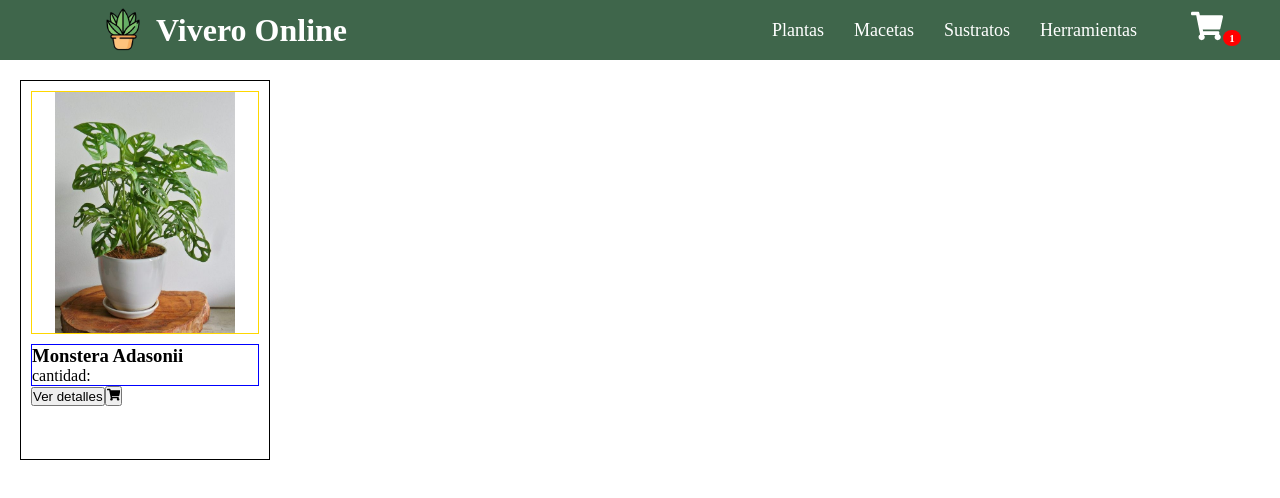
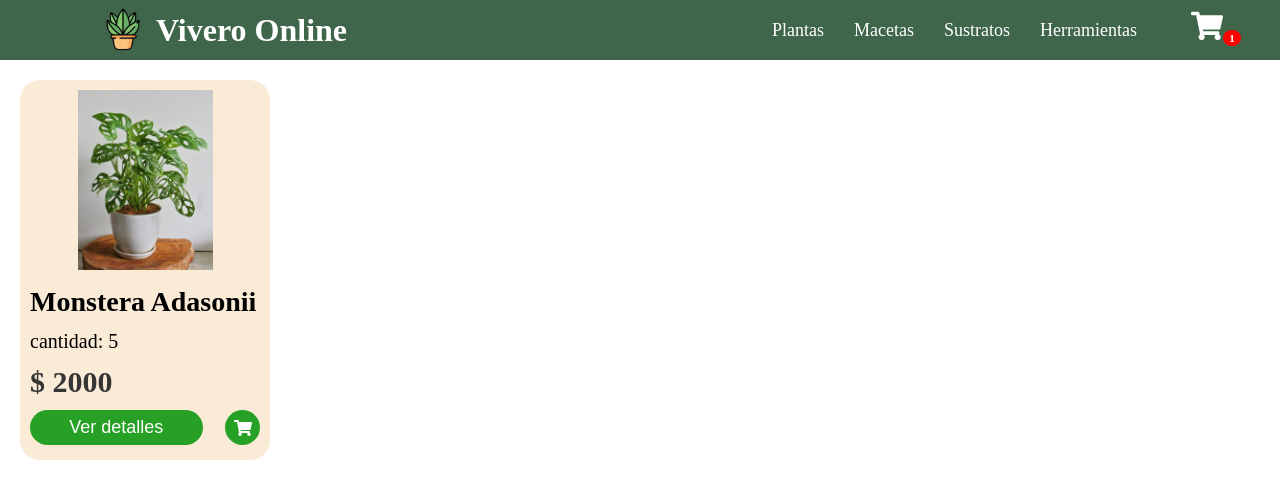
Before and after one commit to MilenaFranzese/segundaentregareact, a React (Create React App) app: page / in a window 1280 px wide. Shown: the top 498 px of the page. Built offline with nearby package versions, Linux system fonts and the light colour scheme.

Commit message:
termino css cards y agrego productos

```diff
--- a/src/App.js
+++ b/src/App.js
@@ -1,12 +1,12 @@
 import './style.css';
 import Navbar from './components/Navbar';
-import CardItem from './components/CardItem';
+import ContainerCardItems from './components/ContainerCardItems';
 
 function App() {
   return (
     <div className="App">
       <Navbar/>
-      <CardItem/>
+      <ContainerCardItems/>
     </div>
   );
 }
--- a/src/components/CardItem.js
+++ b/src/components/CardItem.js
@@ -9,7 +9,11 @@ function CardItem (){
     return(
         <div className="cardItems">
             <Image imagen={ImgPrueba}/>
-            <Description title="Monstera Adasonii"/>
+            <Description
+                        title="Monstera Adasonii"
+                        cantidad = {5}
+                        precio = {2000}
+                        />
 
             <div className="buttons">
                 <ButtonDetalle/>
--- /dev/null
+++ b/src/components/ContainerCardItems.js
@@ -0,0 +1,20 @@
+import CardItem from "./CardItem";
+import fetchSimulation from "../utils/fetchSimulation";
+import { useEffect, useState } from "react";
+import productos from "../utils/products";
+
+const ContainerCardItems = () => {
+    const [ datos, setDatos] = useState ( [] );
+
+    useEffect(() => {
+        fetchSimulation(productos, 3000)
+        .then(resp => setDatos(resp))
+        .catch(error => console.log(error))
+    }, [])
+
+    return(
+        <CardItem />
+    )
+}
+
+export default ContainerCardItems;
--- a/src/components/Description.js
+++ b/src/components/Description.js
@@ -20,7 +20,7 @@ const Description = (props) => {
             </span>
 
             <span className="precio">
-                {props.precio}
+                $ {props.precio}
             </span>
         </div>
     )
--- a/src/components/styles/cardItem.css
+++ b/src/components/styles/cardItem.css
@@ -5,30 +5,94 @@
 }
 
 .cardItems{
-    border: 1px solid black;
+    background-color: antiquewhite;
     height: 380px;
     width: 250px;
     padding: 10px;
     margin: 20px;
+    display: flex;
+    flex-direction: column;
+    justify-content: center;
+    border-radius: 20px;
 }
 
 /* Imagen */
 .cardItems .cardImg{
-    border: 1px solid gold;
     display: flex;
     justify-content: center;
     margin-bottom: 10px;
+    height: 50%;
 }
 
-.cardItems .cardImg img{
-    width: 80%;
-}
+/* .cardItems .cardImg img{
+
+} */
 
 /* Descripción */
 .cardDescription{
-    border: 1px solid blue;
+    display: flex;
+    flex-direction: column;
+    height: 35%;
+}
+
+.cardDescription .title{
+    font-size: 28px;
+    margin: 6px 0;
 }
 
 .cardDescription .description{
     display: none;
 }
+
+.cardDescription .cant{
+    color: black;
+    font-size: 20px;
+    margin: 6px 0;
+}
+
+.cardDescription .precio{
+    color: rgb(53, 53, 53);
+    font-size: 30px;
+    font-weight: bold;
+    margin: 6px 0;
+}
+
+/* contenedor de botones */
+
+.buttons{
+    height: 15%;
+    display: flex;
+    align-items: center;
+    justify-content: space-between;
+}
+
+.buttons #detalles{
+    height: 35px;
+    width: 75%;
+    background-color: rgb(38, 161, 38);
+    color: white;
+    border-radius: 50px;
+    border: none;
+    font-size: 18px;
+}
+
+.buttons #detalles:hover{
+    background-color: green;
+}
+
+.buttons #AddCart{
+    background-color: rgb(38, 161, 38);
+    color: white;
+    height: 35px;
+    width: 35px;
+    border-radius: 50%;
+    border: none;
+    font-size: 18px;
+    display: flex;
+    justify-content: center;
+    align-items: center;
+}
+
+.buttons #AddCart:hover{
+    background-color: green;
+}
--- /dev/null
+++ b/src/utils/fetchSimulation.js
@@ -0,0 +1,12 @@
+
+
+const fetchSimulation = (dataBase, time) => {
+    return new Promise((resolve, rejact) => {
+        setTimeout(() =>  {
+            resolve(dataBase);
+            rejact(new Error("algo salió mal"))
+        }, time)
+    })
+}
+
+export default fetchSimulation;
--- /dev/null
+++ b/src/utils/products.js
@@ -0,0 +1,126 @@
+const productos = [
+    {
+        id: 1 ,
+        title: "Monstera Adasonii",
+        description: "Interior" ,
+        stock: 10,
+        type: "planta",
+        imageProduct: "https://lagreentouch.fr/cdn/shop/files/livraison_monstera_hydroculture_686d34a7-bd7c-4b6e-838a-62cfa55f74c9.jpg?v=1700143734&width=1214",
+        price: 4500,
+    },
+
+    // {
+    //     id: 2,
+    //     title: ,
+    //     description: ,
+    //     stock: ,
+    //     type: ,
+    //     imageProduct: ,
+    //     price: ,
+    // },
+
+    // {
+    //     id: 3,
+    //     title: ,
+    //     description: ,
+    //     stock: ,
+    //     type: ,
+    //     imageProduct: ,
+    //     price: ,
+    // },
+
+    // {
+    //     id: 4,
+    //     title: ,
+    //     description: ,
+    //     stock: ,
+    //     type: ,
+    //     imageProduct: ,
+    //     price: ,
+    // },
+
+    // {
+    //     id: 5,
+    //     title: ,
+    //     description: ,
+    //     stock: ,
+    //     type: ,
+    //     imageProduct: ,
+    //     price: ,
+    // },
+
+    // {
+    //     id: 6,
+    //     title: ,
+    //     description: ,
+    //     stock: ,
+    //     type: ,
+    //     imageProduct: ,
+    //     price: ,
+    // },
+
+    // {
+    //     id: 7,
+    //     title: ,
+    //     description: ,
+    //     stock: ,
+    //     type: ,
+    //     imageProduct: ,
+    //     price: ,
+    // },
+
+    // {
+    //     id: 8,
+    //     title: ,
+    //     description: ,
+    //     stock: ,
+    //     type: ,
+    //     imageProduct: ,
+    //     price: ,
+    // },
+
+    // {
+    //     id: 9,
+    //     title: ,
+    //     description: ,
+    //     stock: ,
+    //     type: ,
+    //     imageProduct: ,
+    //     price: ,
+    // },
+
+    // {
+    //     id: 10,
+    //     title: ,
+    //     description: ,
+    //     stock: ,
+    //     type: ,
+    //     imageProduct: ,
+    //     price: ,
+    // },
+
+    // {
+    //     id: 11,
+    //     title: ,
+    //     description: ,
+    //     stock: ,
+    //     type: ,
+    //     imageProduct: ,
+    //     price: ,
+    // },
+
+    // {
+    //     id: 12,
+    //     title: ,
+    //     description: ,
+    //     stock: ,
+    //     type: ,
+    //     imageProduct: ,
+    //     price: ,
+    // },
+]
+
+export default productos;
+
+
+// TERMINÉ EN HORA Y 6 MIN
```
